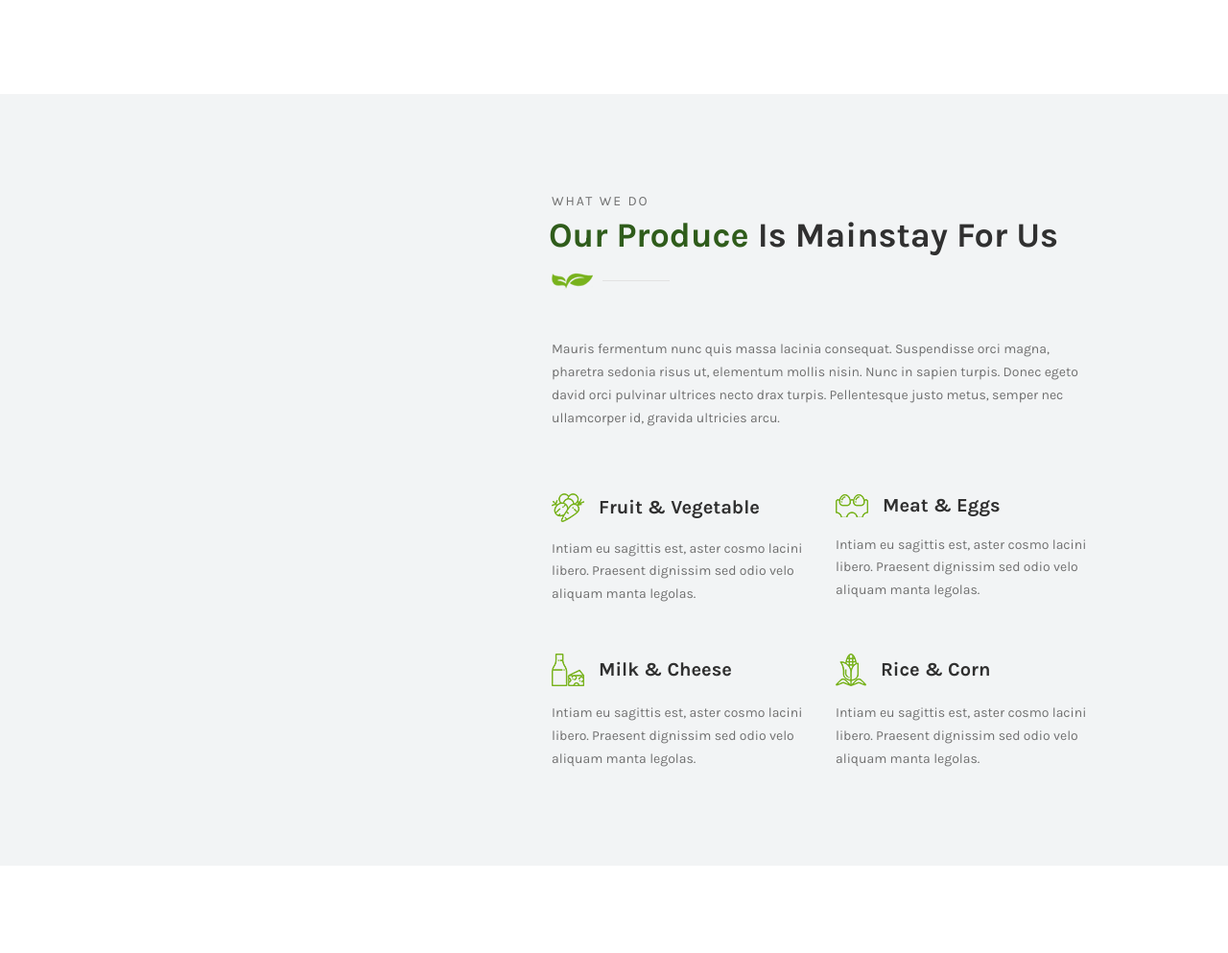
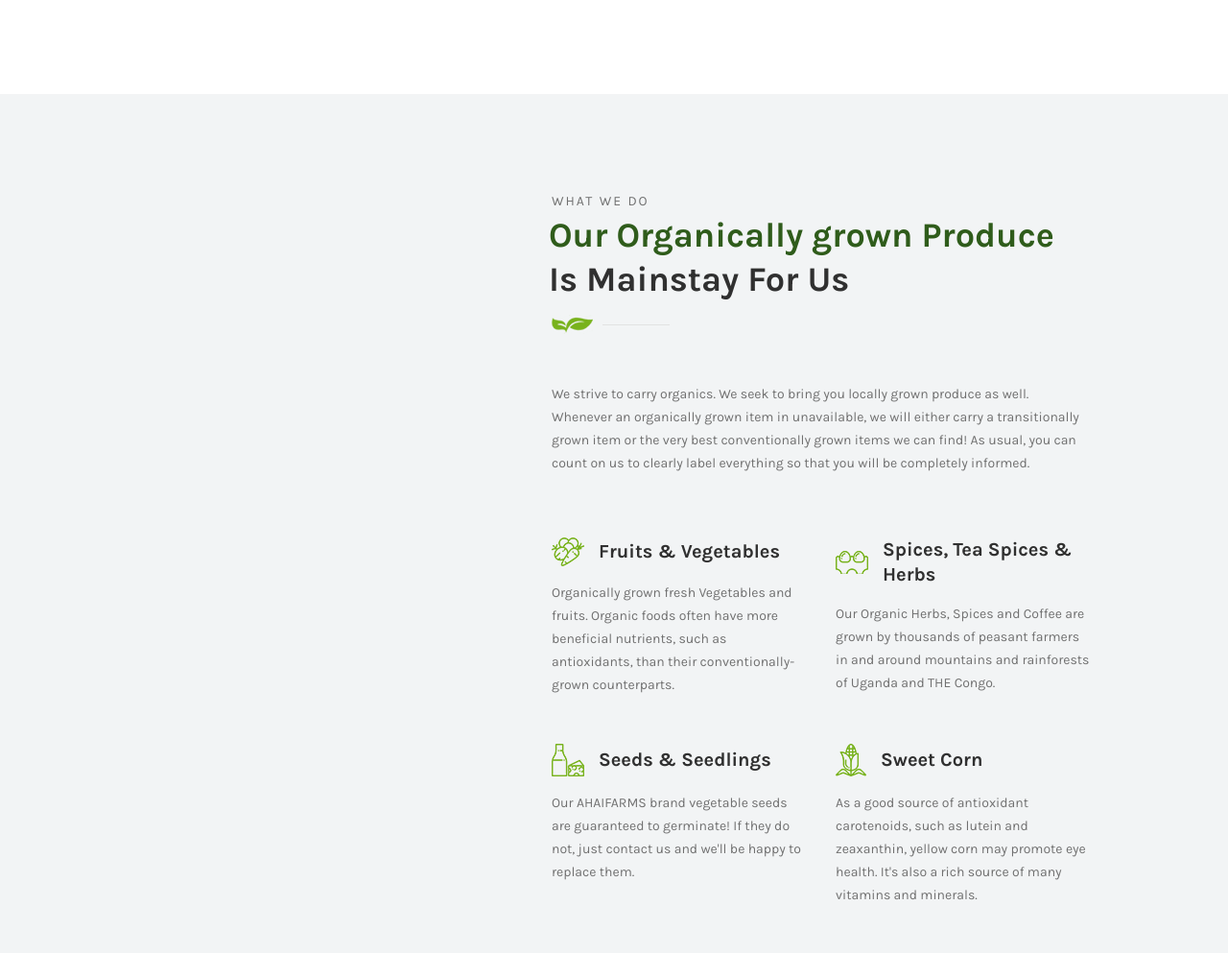
Before and after one commit to nextwebb/farmiev1, a Node server app: page /products in a window 1280 px wide. Shown: the part 922-1915 px from the top of the page at 96% size. Run offline with Node 20, Linux system fonts and the light colour scheme; data that the repository does not hold is empty; some libraries are stand-ins or nearby versions.

Commit message:
ft: working on sendmail feature

```diff
--- a/controllers/siteprofileController.js
+++ b/controllers/siteprofileController.js
@@ -28,3 +28,12 @@ exports.updateSitedataApi = function(req, res){
     })
 
 }
+
+exports.sendMessage = function(req, res){
+    console.log(req.body);
+    // Siteprofile.contactMessage(req.body).then((response) => {
+
+    // }).catch(err => {
+
+    // })
+}
--- a/models/Siteprofile.js
+++ b/models/Siteprofile.js
@@ -1,7 +1,6 @@
 const siteprofileCollection = require('../db').db().collection("Siteprofile")
 const ObjectID = require('mongodb').ObjectID
-const sanitizeHTML = require('sanitize-html')
-const sharp = require('sharp');
+const sgMail = require('@sendgrid/mail');
 
 //function contructor
 let Siteprofile = function(data, file){
@@ -96,4 +95,30 @@ Siteprofile.prototype.updateSitedata =  function() {
   })
 }
 
+Siteprofile.contactMessage = async function(emailBody){
+const {} = emailBody;
+  msg = {
+    to:``,
+    from: `${process.env.EMAIL}`,
+    subject: '',
+    text: '',
+    html: ``
+  };
+  await Siteprofile.sendMail(msg)
+}
+
+
+Siteprofile.sendMail = function(msg){
+  return new Promise((resolve, reject) => {
+    sgMail
+    .send(msg)
+    .then((data) => {
+      resolve(data)
+    }).catch((err) => {
+      if (err.response) {
+        reject(err.response.body)
+      }
+    })
+  })
+}
 module.exports = Siteprofile
--- a/router-api.js
+++ b/router-api.js
@@ -36,6 +36,8 @@ apiRouter.get("/v1/admin/users/all", cors(corsOptions),  userController.checkTok
 
 apiRouter.post('/v1/site-profile/update', cors(corsOptions),  userController.checkToken, siteprofileController.updateSitedataApi)
 
+apiRouter.post('/v1/site-profile/sendmessage', cors(), siteprofileController.sendMessage)
+
 // apiRouter.post('/v1/user/getUser', cors(corsOptions),  userController.checkToken, userController.get )
 
 module.exports = apiRouter;
--- a/views/products.ejs
+++ b/views/products.ejs
@@ -67,7 +67,7 @@
             <!-- Section Heading -->
             <div class="section-heading">
               <p>What we do</p>
-              <h2><span>Our Produce</span> Is Mainstay For Us</h2>
+              <h2><span>Our Organically grown Produce</span> Is Mainstay For Us</h2>
               <img src="img/core-img/decor.png" alt="">
             </div>
           </div>
@@ -75,9 +75,7 @@
 
         <div class="row">
           <div class="col-12 mb-50">
-            <p>Mauris fermentum nunc quis massa lacinia consequat. Suspendisse orci magna, pharetra sedonia risus ut,
-              elementum mollis nisin. Nunc in sapien turpis. Donec egeto david orci pulvinar ultrices necto drax turpis.
-              Pellentesque justo metus, semper nec ullamcorper id, gravida ultricies arcu.</p>
+            <p> We strive to carry organics. We seek to bring you locally grown produce as well. Whenever an organically grown item in unavailable, we will either carry a transitionally grown item or the very best conventionally grown items we can find! As usual, you can count on us to clearly label everything so that you will be completely informed.</p>
           </div>
 
           <!-- Single Service Area -->
@@ -86,21 +84,9 @@
               <!-- Service Title -->
               <div class="service-title mb-3 d-flex align-items-center">
                 <img src="img/core-img/s1.png" alt="">
-                <h5>Fruit &amp; Vegetable</h5>
+                <h5>Fruits &amp; Vegetables</h5>
               </div>
-              <p>Intiam eu sagittis est, aster cosmo lacini libero. Praesent dignissim sed odio velo aliquam manta legolas. </p>
-            </div>
-          </div>
-
-          <!-- Single Service Area -->
-          <div class="col-12 col-lg-6">
-            <div class="single-service-area mb-50 wow fadeInUp" data-wow-delay="200ms">
-              <!-- Service Title -->
-              <div class="service-title mb-3 d-flex align-items-center">
-                <img src="img/core-img/s2.png" alt="">
-                <h5>Meat &amp; Eggs</h5>
-              </div>
-              <p>Intiam eu sagittis est, aster cosmo lacini libero. Praesent dignissim sed odio velo aliquam manta legolas. </p>
+              <p>Organically grown fresh Vegetables and fruits. Organic foods often have more beneficial nutrients, such as antioxidants, than their conventionally-grown counterparts. </p>
             </div>
           </div>
 
@@ -109,22 +95,45 @@
             <div class="single-service-area mb-50 wow fadeInUp" data-wow-delay="300ms">
               <!-- Service Title -->
               <div class="service-title mb-3 d-flex align-items-center">
-                <img src="img/core-img/s3.png" alt="">
-                <h5>Milk &amp; Cheese</h5>
+                <img src="img/core-img/s2.png" alt="">
+                <h5>Spices, Tea Spices &amp; Herbs</h5>
               </div>
-              <p>Intiam eu sagittis est, aster cosmo lacini libero. Praesent dignissim sed odio velo aliquam manta legolas. </p>
+              <p>Our Organic Herbs, Spices and Coffee are grown by thousands of peasant farmers in and around mountains and rainforests of Uganda and THE Congo. </p>
             </div>
           </div>
 
           <!-- Single Service Area -->
           <div class="col-12 col-lg-6">
-            <div class="single-service-area mb-50 wow fadeInUp" data-wow-delay="400ms">
+            <div class="single-service-area mb-50 wow fadeInUp" data-wow-delay="500ms">
+              <!-- Service Title -->
+              <div class="service-title mb-3 d-flex align-items-center">
+                <img src="img/core-img/s3.png" alt="">
+                <h5>Seeds &amp; Seedlings</h5>
+              </div>
+              <p>Our AHAIFARMS brand vegetable seeds are guaranteed to germinate! If they do not, just contact us and we'll be happy to replace them. </p>
+            </div>
+          </div>
+
+
+          <div class="col-12 col-lg-6">
+            <div class="single-service-area mb-50 wow fadeInUp" data-wow-delay="700ms">
               <!-- Service Title -->
               <div class="service-title mb-3 d-flex align-items-center">
                 <img src="img/core-img/s4.png" alt="">
-                <h5>Rice &amp; Corn</h5>
+                <h5>Sweet Corn</h5>
               </div>
-              <p>Intiam eu sagittis est, aster cosmo lacini libero. Praesent dignissim sed odio velo aliquam manta legolas. </p>
+              <p>As a good source of antioxidant carotenoids, such as lutein and zeaxanthin, yellow corn may promote eye health. It's also a rich source of many vitamins and minerals. </p>
+            </div>
+          </div>
+           <!-- Single Service Area -->
+           <div class="col-12 col-lg-6">
+            <div class="single-service-area mb-50 wow fadeInUp" data-wow-delay="700ms">
+              <!-- Service Title -->
+              <div class="service-title mb-3 d-flex align-items-center">
+                <img src="img/core-img/s4.png" alt="">
+                <h5>Consultancy Services</h5>
+              </div>
+              <p>AHAIFARMS provides to every client his own personal support team of consultants. Every client and every situation is unique. </p>
             </div>
           </div>
 
```
Also changed, not shown: views/contact.ejs (+35 -11 lines), views/home-guest.ejs (+6 -8 lines), 1 other file.
